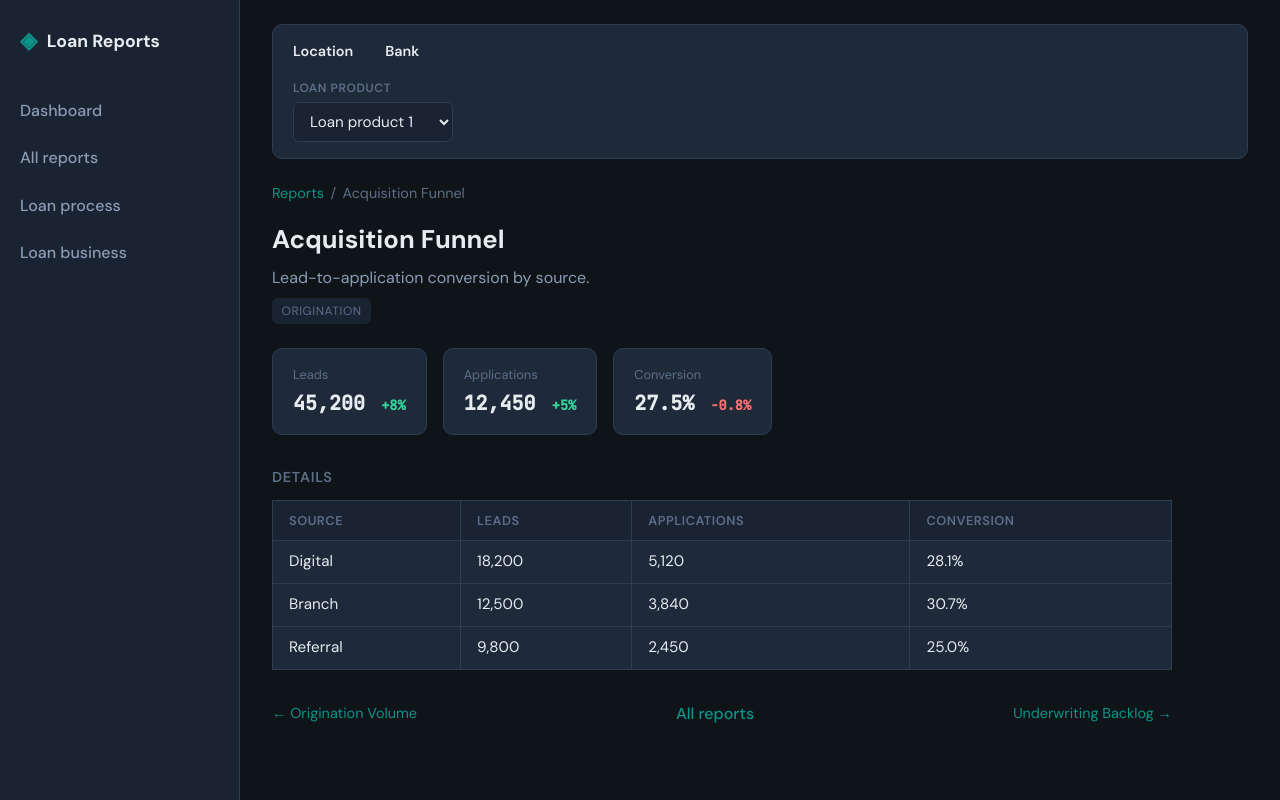
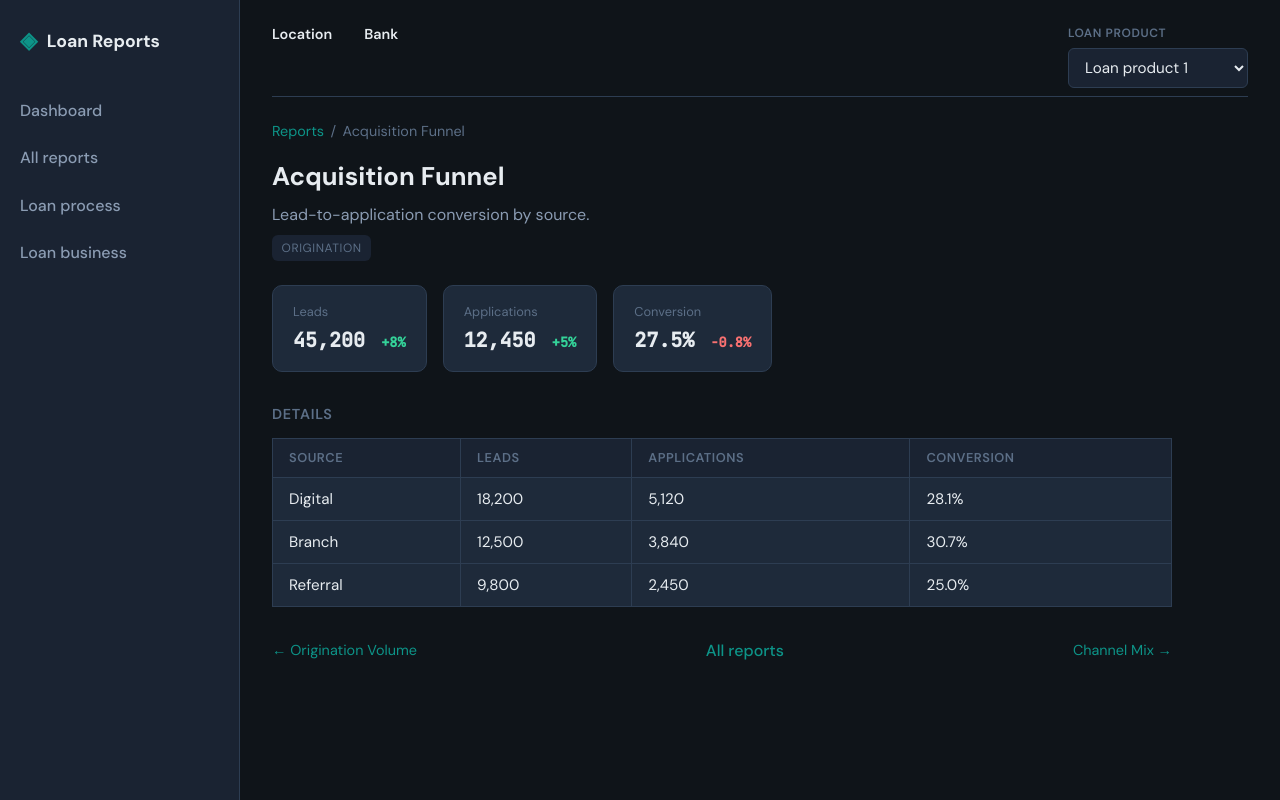
Before and after one commit to Basavraj-collab/loan-reporting-dashboard, a React (Vite) app: page /reports/acquisition-funnel in a window 1280 px wide. Built offline with nearby package versions, Linux system fonts and the light colour scheme.

Commit message:
update dashboard

```diff
--- a/src/components/Layout.module.css
+++ b/src/components/Layout.module.css
@@ -91,19 +91,21 @@
   gap: 1.5rem;
 }
 
-.topBar {
-  background: var(--bg-card);
-  border: 1px solid var(--border);
-  border-radius: var(--radius);
-  padding: 1rem 1.25rem;
+.headerRow {
+  display: flex;
+  align-items: flex-start;
+  justify-content: space-between;
+  flex-wrap: wrap;
+  gap: 1rem;
   flex-shrink: 0;
+  padding-bottom: 0.5rem;
+  border-bottom: 1px solid var(--border);
 }
 
-.topRow {
+.locationBank {
   display: flex;
   align-items: center;
   gap: 2rem;
-  margin-bottom: 1rem;
 }
 
 .topLabel {
@@ -112,10 +114,13 @@
   color: var(--text-primary);
 }
 
-.loanProductRow {
+.loanProductWrap {
   display: flex;
-  flex-wrap: wrap;
-  gap: 1.5rem;
+  justify-content: flex-end;
+}
+
+.loanProductWrap .selectGroup {
+  min-width: 180px;
 }
 
 .selectGroup {
--- a/src/components/Layout.tsx
+++ b/src/components/Layout.tsx
@@ -40,12 +40,12 @@ export function Layout({ children }: LayoutProps) {
         </nav>
       </aside>
       <main className={styles.main}>
-        <div className={styles.topBar}>
-          <div className={styles.topRow}>
+        <div className={styles.headerRow}>
+          <div className={styles.locationBank}>
             <span className={styles.topLabel}>Location</span>
             <span className={styles.topLabel}>Bank</span>
           </div>
-          <div className={styles.loanProductRow}>
+          <div className={styles.loanProductWrap}>
             <div className={styles.selectGroup}>
               <label className={styles.selectLabel}>Loan product</label>
               <select
--- a/src/data/reports.ts
+++ b/src/data/reports.ts
@@ -53,6 +53,38 @@ export const reports: Report[] = [
       ],
     },
   },
+  {
+    id: 'channel-mix',
+    title: 'Channel Mix',
+    description: 'Loan applications by marketing channel.',
+    category: 'Origination',
+    group: 'process',
+    metrics: [
+      { label: 'Digital Share', value: '41%', change: '+3%', trend: 'up' },
+      { label: 'Branch Share', value: '31%', change: '-1%', trend: 'down' },
+      { label: 'Referral Share', value: '28%', change: '-2%', trend: 'down' },
+    ],
+    table: {
+      headers: ['Channel', 'Applications', 'Share', 'YoY'],
+      rows: [
+        ['Digital', 5100, '41%', '+12%'],
+        ['Branch', 3860, '31%', '+2%'],
+        ['Referral', 3490, '28%', '-1%'],
+      ],
+    },
+  },
+  {
+    id: 'application-sources',
+    title: 'Application Sources',
+    description: 'Applications by geographic region and source.',
+    category: 'Origination',
+    group: 'process',
+    metrics: [
+      { label: 'North Region', value: '4,200', change: '+6%', trend: 'up' },
+      { label: 'South Region', value: '3,850', change: '+4%', trend: 'up' },
+      { label: 'East Region', value: '2,400', change: '+8%', trend: 'up' },
+    ],
+  },
   // Loan Process – Underwriting
   {
     id: 'underwriting-backlog',
@@ -86,6 +118,26 @@ export const reports: Report[] = [
       { label: 'Decline Rate', value: '28.4%', change: '-1.5%', trend: 'up' },
     ],
   },
+  {
+    id: 'decision-rates-segment',
+    title: 'Decision Rates by Segment',
+    description: 'Approval and decline rates by product segment.',
+    category: 'Underwriting',
+    group: 'process',
+    metrics: [
+      { label: 'Personal Loan Approve', value: '68%', change: '+2%', trend: 'up' },
+      { label: 'Mortgage Approve', value: '72%', change: '+1%', trend: 'up' },
+      { label: 'Auto Approve', value: '76%', change: '0%', trend: undefined },
+    ],
+    table: {
+      headers: ['Segment', 'Approved', 'Declined', 'Rate'],
+      rows: [
+        ['Personal', 3800, 1800, '67.9%'],
+        ['Mortgage', 3200, 1250, '71.9%'],
+        ['Auto', 1920, 480, '80.0%'],
+      ],
+    },
+  },
   // Loan Process – Disbursement
   {
     id: 'disbursements',
@@ -108,6 +160,18 @@ export const reports: Report[] = [
     },
   },
   {
+    id: 'disbursement-timeline',
+    title: 'Disbursement Timeline',
+    description: 'Daily and weekly disbursement trends.',
+    category: 'Disbursement',
+    group: 'process',
+    metrics: [
+      { label: 'Avg Daily', value: '$1.2M', change: '+8%', trend: 'up' },
+      { label: 'Peak Day', value: 'Wed', change: undefined, trend: undefined },
+      { label: 'Week-on-Week', value: '+4%', change: '+4%', trend: 'up' },
+    ],
+  },
+  {
     id: 'documentation',
     title: 'Documentation Status',
     description: 'Document completeness and exceptions.',
@@ -118,6 +182,26 @@ export const reports: Report[] = [
       { label: 'Exceptions', value: '86', change: '-14', trend: 'up' },
       { label: 'Avg Days to Complete', value: '4.2', change: '-0.3', trend: 'up' },
     ],
+  },
+  {
+    id: 'documentation-exceptions',
+    title: 'Documentation Exceptions',
+    description: 'Outstanding document exceptions by type.',
+    category: 'Documentation',
+    group: 'process',
+    metrics: [
+      { label: 'Income Proof', value: '32', change: '-5', trend: 'up' },
+      { label: 'ID Verification', value: '28', change: '-8', trend: 'up' },
+      { label: 'Collateral Docs', value: '26', change: '-1', trend: 'up' },
+    ],
+    table: {
+      headers: ['Exception Type', 'Count', 'Aging', 'Priority'],
+      rows: [
+        ['Income Proof', 32, '5 days', 'High'],
+        ['ID Verification', 28, '3 days', 'High'],
+        ['Collateral Docs', 26, '7 days', 'Medium'],
+      ],
+    },
   },
   // Loan Business – Portfolio
   {
@@ -137,6 +221,38 @@ export const reports: Report[] = [
         ['Personal', 52000000, 2120, '40.6%'],
         ['Mortgage', 48000000, 1850, '37.5%'],
         ['Auto', 28000000, 1250, '21.9%'],
+      ],
+    },
+  },
+  {
+    id: 'product-mix',
+    title: 'Product Mix',
+    description: 'Loan product mix and utilization trends.',
+    category: 'Portfolio',
+    group: 'business',
+    metrics: [
+      { label: 'Personal Loans', value: '40.6%', change: '+0.5%', trend: 'up' },
+      { label: 'Mortgage', value: '37.5%', change: '-0.3%', trend: 'down' },
+      { label: 'Auto', value: '21.9%', change: '-0.2%', trend: 'down' },
+    ],
+  },
+  {
+    id: 'growth-by-segment',
+    title: 'Growth by Segment',
+    description: 'Portfolio growth by product segment.',
+    category: 'Portfolio',
+    group: 'business',
+    metrics: [
+      { label: 'Personal Growth', value: '+11%', change: '+2%', trend: 'up' },
+      { label: 'Mortgage Growth', value: '+7%', change: '0%', trend: undefined },
+      { label: 'Auto Growth', value: '+8%', change: '+1%', trend: 'up' },
+    ],
+    table: {
+      headers: ['Segment', 'Prev Month', 'Current', 'Growth'],
+      rows: [
+        ['Personal', 46800000, 52000000, '+11.1%'],
+        ['Mortgage', 44800000, 48000000, '+7.1%'],
+        ['Auto', 25900000, 28000000, '+8.1%'],
       ],
     },
   },
@@ -174,6 +290,18 @@ export const reports: Report[] = [
       { label: 'Max Single Borrower', value: '0.8%', change: '0%', trend: undefined },
     ],
   },
+  {
+    id: 'credit-loss-forecast',
+    title: 'Credit Loss Forecast',
+    description: 'Projected credit losses and provisions.',
+    category: 'Risk',
+    group: 'business',
+    metrics: [
+      { label: 'Expected Loss', value: '$1.2M', change: '-5%', trend: 'up' },
+      { label: 'Provision Coverage', value: '1.1x', change: '+0.05', trend: 'up' },
+      { label: 'NPL Trend', value: 'Stable', change: undefined, trend: undefined },
+    ],
+  },
   // Loan Business – Revenue
   {
     id: 'revenue-margins',
@@ -195,6 +323,26 @@ export const reports: Report[] = [
       ],
     },
   },
+  {
+    id: 'fee-analysis',
+    title: 'Fee Analysis',
+    description: 'Fee income by type and product.',
+    category: 'Revenue',
+    group: 'business',
+    metrics: [
+      { label: 'Origination Fees', value: '$420K', change: '+6%', trend: 'up' },
+      { label: 'Late Fees', value: '$120K', change: '-12%', trend: 'up' },
+      { label: 'Other Fees', value: '$260K', change: '+3%', trend: 'up' },
+    ],
+    table: {
+      headers: ['Fee Type', 'YTD', 'Prev YTD', 'Change'],
+      rows: [
+        ['Origination', 420000, 396000, '+6.1%'],
+        ['Late', 120000, 136000, '-11.8%'],
+        ['Other', 260000, 252000, '+3.2%'],
+      ],
+    },
+  },
   // Loan Business – Compliance
   {
     id: 'compliance-status',
@@ -208,6 +356,26 @@ export const reports: Report[] = [
       { label: 'Last Review', value: 'Jan 2025', change: undefined, trend: undefined },
     ],
   },
+  {
+    id: 'regulatory-checklist',
+    title: 'Regulatory Checklist',
+    description: 'Regulatory requirements and compliance status.',
+    category: 'Compliance',
+    group: 'business',
+    metrics: [
+      { label: 'Complete', value: '18/20', change: '+2', trend: 'up' },
+      { label: 'Pending', value: '2', change: '-1', trend: 'up' },
+      { label: 'Due Date', value: 'Mar 15', change: undefined, trend: undefined },
+    ],
+    table: {
+      headers: ['Requirement', 'Status', 'Due', 'Owner'],
+      rows: [
+        ['TILA Disclosure', 'Complete', '-', 'Legal'],
+        ['Fair Lending', 'Complete', '-', 'Risk'],
+        ['BSA/AML Review', 'Pending', 'Mar 15', 'Compliance'],
+      ],
+    },
+  },
   // Loan Business – Overview
   {
     id: 'executive-summary',
@@ -220,6 +388,18 @@ export const reports: Report[] = [
       { label: 'Delinquency', value: '2.1%', change: '-0.3%', trend: 'up' },
       { label: 'NPL Ratio', value: '1.2%', change: '-0.1%', trend: 'up' },
       { label: 'Revenue YTD', value: '$5.0M', change: '+6%', trend: 'up' },
+    ],
+  },
+  {
+    id: 'key-metrics',
+    title: 'Key Metrics',
+    description: 'Top-level KPIs and performance indicators.',
+    category: 'Overview',
+    group: 'business',
+    metrics: [
+      { label: 'Approval Rate', value: '71.6%', change: '+1.2%', trend: 'up' },
+      { label: 'Avg Processing Time', value: '2.3 days', change: '-0.2', trend: 'up' },
+      { label: 'Customer NPS', value: '62', change: '+3', trend: 'up' },
     ],
   },
 ]
```
